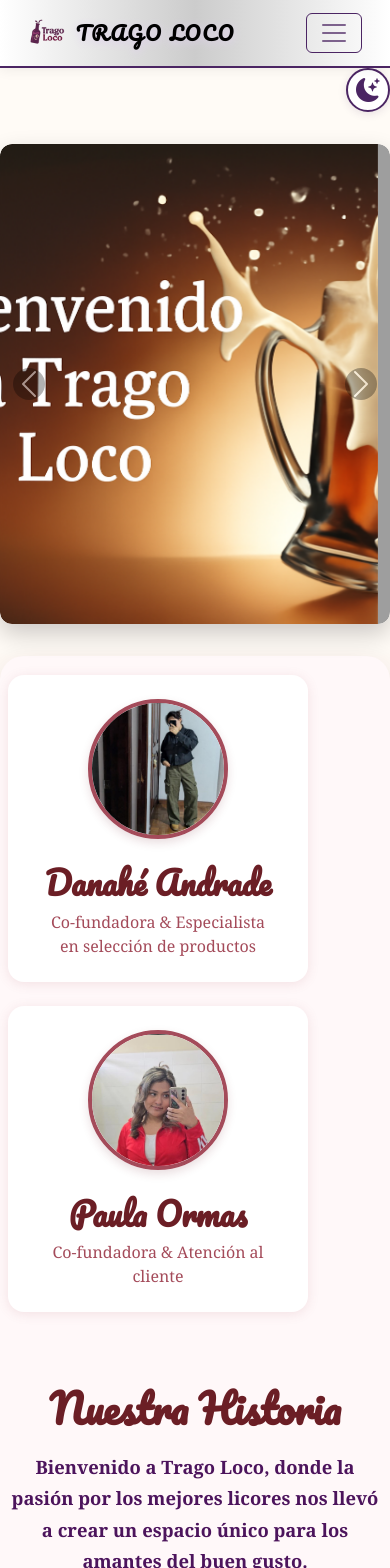
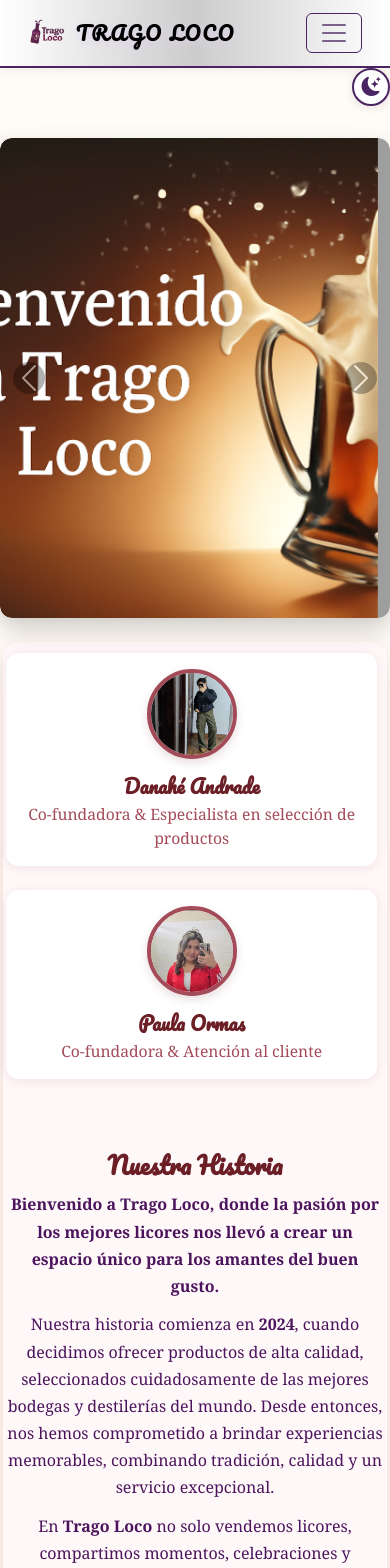
Before and after one commit to PaulaOramas/UsuarioSvelte, a SvelteKit app: page /app/informacion/nuestraHistoria in a window 390 px wide. Shown: the top 1568 px of the page. Built offline with nearby package versions, Linux system fonts and the light colour scheme; grey boxes are pictures that could not be loaded.

Commit message:
despliegue de hamburguesa de color para modo oscuro

```diff
--- a/src/routes/app/informacion/nuestraHistoria/+page.svelte
+++ b/src/routes/app/informacion/nuestraHistoria/+page.svelte
@@ -154,13 +154,50 @@
     margin-bottom: 1rem;
   }
   @media (max-width: 768px) {
-    .creadores {
-      flex-direction: column;
-      align-items: center;
-      gap: 1.5rem;
-    }
-    .historia-wrapper {
-      padding: 1.2rem 0.5rem;
-    }
+  .historia-wrapper {
+    padding: 0.7rem 0.2rem;
+    margin: 1rem 0.2rem;
+    max-width: 100%;
+    border-radius: 1rem;
   }
+  .creadores {
+    flex-direction: column;
+    align-items: center;
+    gap: 1.2rem;
+    margin-bottom: 1.2rem;
+  }
+  .creador-card {
+    min-width: 0;
+    max-width: 95vw;
+    width: 100%;
+    padding: 1rem 0.5rem;
+    border-radius: 0.8rem;
+  }
+  .creador-card img {
+    width: 90px !important;
+    height: 90px !important;
+    margin-bottom: 0.7rem;
+  }
+  .creador-card h3 {
+    font-size: 1.2rem;
+    margin-top: 0.5rem;
+    margin-bottom: 0.3rem;
+  }
+  .creador-card p {
+    font-size: 0.98rem;
+  }
+  .historia-texto h1 {
+    font-size: 1.5rem;
+    margin-bottom: 0.7rem;
+  }
+  .historia-texto p {
+    font-size: 1rem;
+    margin-bottom: 0.7rem;
+  }
+  .btn-modo-oscuro {
+    width: 38px;
+    height: 38px;
+    font-size: 1.2rem;
+  }
+}
 </style>
```
Also changed, not shown: static/styles/oscuro.css (+11 -0 lines).
